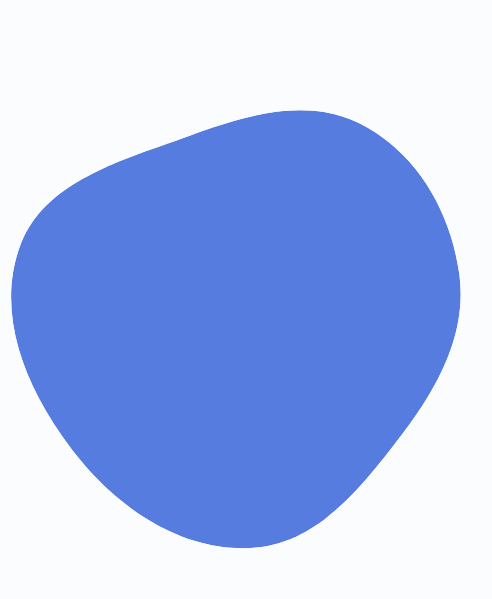
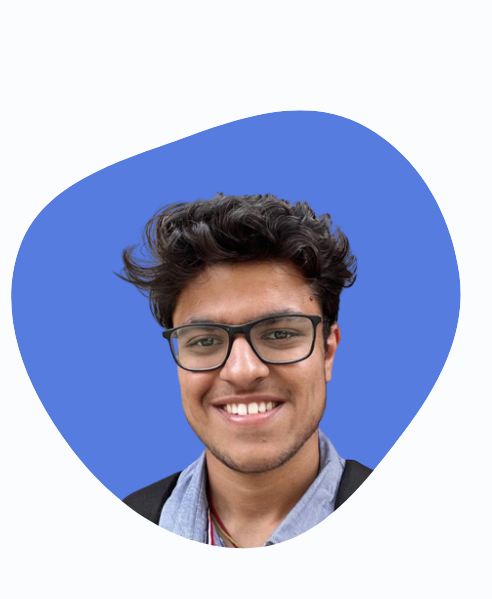
Before and after one commit to JKD03/JaskarandeepSingh-Portfolio, a plain HTML site: page index.html in a window 1280 px wide. Shown: the part 112-711 px from the top of the page, 691-1183 px from the left. Drawn offline with nearby package versions, Linux system fonts and the light colour scheme; some packages are replaced by stand-ins of ours; a script that the page names is missing.

Commit message:
Update index.html

```diff
--- a/index.html
+++ b/index.html
@@ -64,7 +64,7 @@
                         </mask>
                         <g mask="url(#mask0)">
                             <path d="M9.19024 145.964C34.0253 76.5814 114.865 54.7299 184.111 29.4823C245.804 6.98884 311.86 -14.9503 370.735 14.143C431.207 44.026 467.948 107.508 477.191 174.311C485.897 237.229 454.931 294.377 416.506 344.954C373.74 401.245 326.068 462.801 255.442 466.189C179.416 469.835 111.552 422.137 65.1576 361.805C17.4835 299.81 -17.1617 219.583 9.19024 145.964Z"/>
-                            <image class="home__blob-img" x="50" y="60" href="assets/img/perfil.png"/>
+                            <image class="home__blob-img" x="20" y="-40" href="assets/img/perfilimg.png"/>
                         </g>
                     </svg>
                 </div>
```
